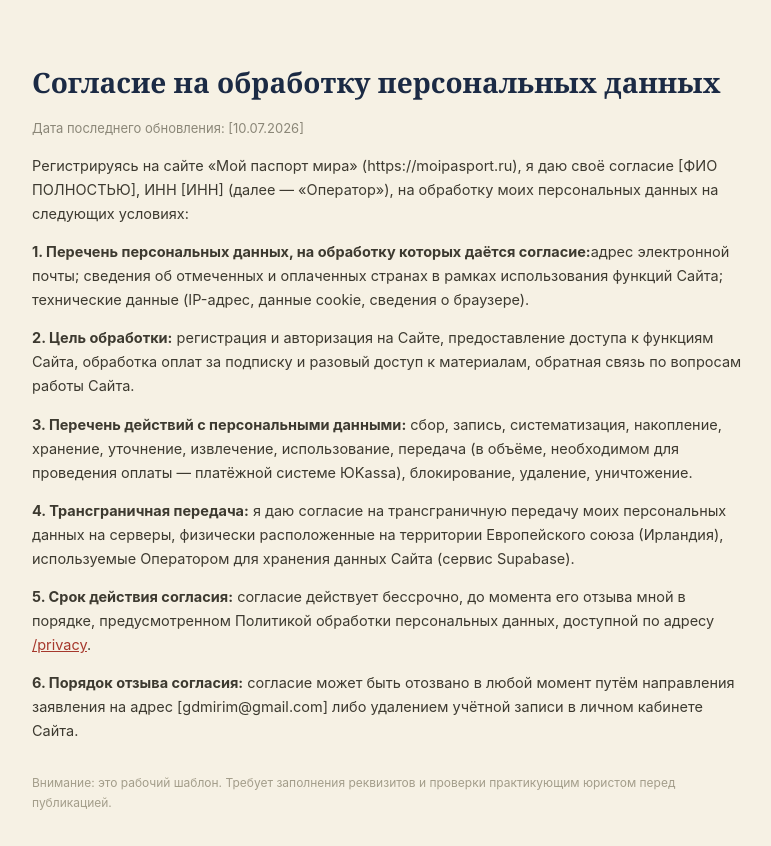
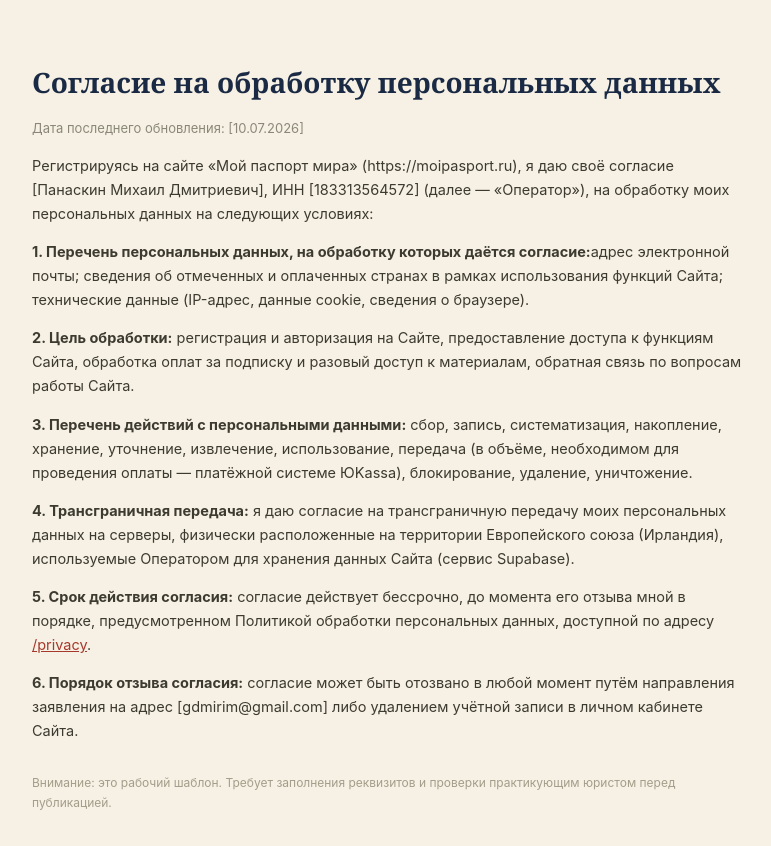
Before and after one commit to MiRiMgh/country-tracker, a Next.js app: page /consent in a window 1280 px wide. Shown: the top 846 px of the page, without its empty margins (248-1019 px from the left). Built offline with nearby package versions, Linux system fonts and the light colour scheme.

Commit message:
Update page.js

```diff
--- a/app/consent/page.js
+++ b/app/consent/page.js
@@ -15,7 +15,7 @@ export default function Consent() {
 
         <p style={p}>
           Регистрируясь на сайте «Мой паспорт мира» (https://moipasport.ru), я даю своё согласие
-          [ФИО ПОЛНОСТЬЮ], ИНН [ИНН] (далее — «Оператор»), на обработку моих персональных данных на
+          [Панаскин Михаил Дмитриевич], ИНН [183313564572] (далее — «Оператор»), на обработку моих персональных данных на
           следующих условиях:
         </p>
 
```
